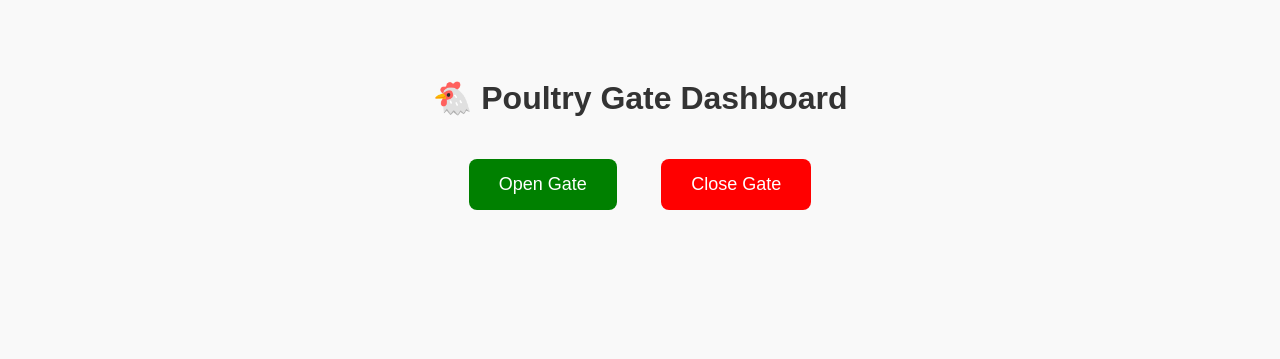
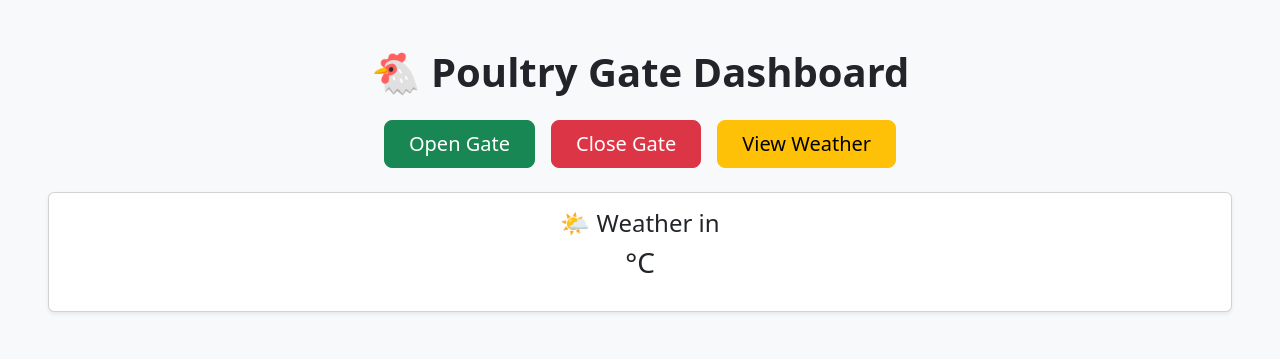
Before and after one commit to attohx/automatic-door-project, a Flask app: template templates/dashboard.html in a window 1280 px wide. Shown: the top 359 px of the page. Run offline with Flask 3, Linux system fonts and the light colour scheme; the template is opened without the code that fills it, so the values that code supplies are empty.

Commit message:
weather dash

```diff
--- a/app.py
+++ b/app.py
@@ -9,12 +9,9 @@ mail.init_app(app)
 
 @app.route("/")
 def dashboard():
-    return render_template("dashboard.html")
+    weather = get_weather() #fetches weather data
+    return render_template("dashboard.html",weather = weather)
 
-@app.route("/weather")
-def weather_dashboard():
-    weather = get_weather()
-    return render_template("weather.html", weather=weather)
 
 
 @app.route("/open")
--- a/templates/dashboard.html
+++ b/templates/dashboard.html
@@ -1,38 +1,40 @@
 <!DOCTYPE html>
 <html lang="en">
 <head>
-    <meta charset="UTF-8">
-    <title>Poultry Gate Dashboard</title>
-    <style>
-        body {
-            font-family: Arial, sans-serif;
-            text-align: center;
-            background: #f9f9f9;
-            padding: 50px;
-        }
-        h1 {
-            color: #333;
-        }
-        .btn {
-            display: inline-block;
-            padding: 15px 30px;
-            margin: 20px;
-            font-size: 18px;
-            text-decoration: none;
-            color: white;
-            border-radius: 8px;
-        }
-        .btn-open {
-            background: green;
-        }
-        .btn-close {
-            background: red;
-        }
-    </style>
+  <meta charset="UTF-8">
+  <meta name="viewport" content="width=device-width, initial-scale=1">
+  <title>Poultry Gate Dashboard</title>
+
+  <!-- Bootstrap CSS -->
+  <link href="https://cdn.jsdelivr.net/npm/bootstrap@5.3.2/dist/css/bootstrap.min.css" rel="stylesheet">
 </head>
-<body>
-    <h1>🐔 Poultry Gate Dashboard</h1>
-    <a href="/open" class="btn btn-open">Open Gate</a>
-    <a href="/close" class="btn btn-close">Close Gate</a>
+<body class="bg-light text-center p-5">
+
+  <div class="container">
+    <h1 class="mb-4 fw-bold">🐔 Poultry Gate Dashboard</h1>
+
+    <div class="d-flex justify-content-center flex-wrap gap-3">
+      <a href="/open" class="btn btn-success btn-lg px-4">Open Gate</a>
+      <a href="/close" class="btn btn-danger btn-lg px-4">Close Gate</a>
+      <a href="/weather" class="btn btn-warning btn-lg px-4">View Weather</a>
+    </div>
+  </div>
+
+    <!-- Weather Card -->
+    <div class="card shadow-sm mt-4">
+        <div class="card-body text-center">
+            <h4 class="card-title">🌤 Weather in {{ weather.city }}</h4>
+            {% if weather.error %}
+            <p class="text-danger">{{ weather.error }}</p>
+            {% else %}
+            <h3>{{ weather.temp }}°C</h3>
+            <p class="text-muted">{{ weather.desc }}</p>
+            {% endif %}
+        </div>
+    </div>
+
+
+  <!-- Bootstrap JS (optional) -->
+  <script src="https://cdn.jsdelivr.net/npm/bootstrap@5.3.2/dist/js/bootstrap.bundle.min.js"></script>
 </body>
 </html>
```
Also changed, not shown: weather.py (+4 -8 lines).
